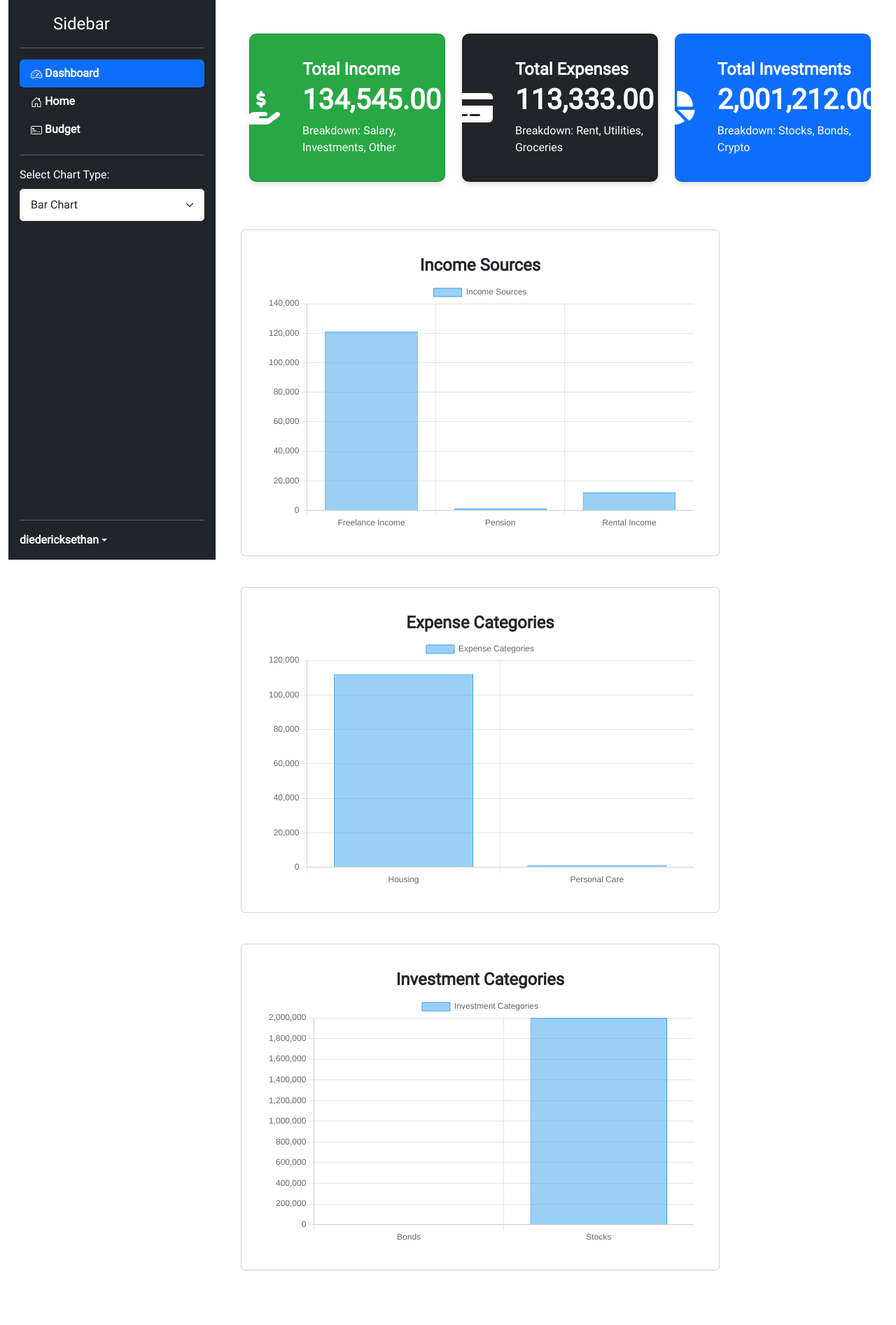
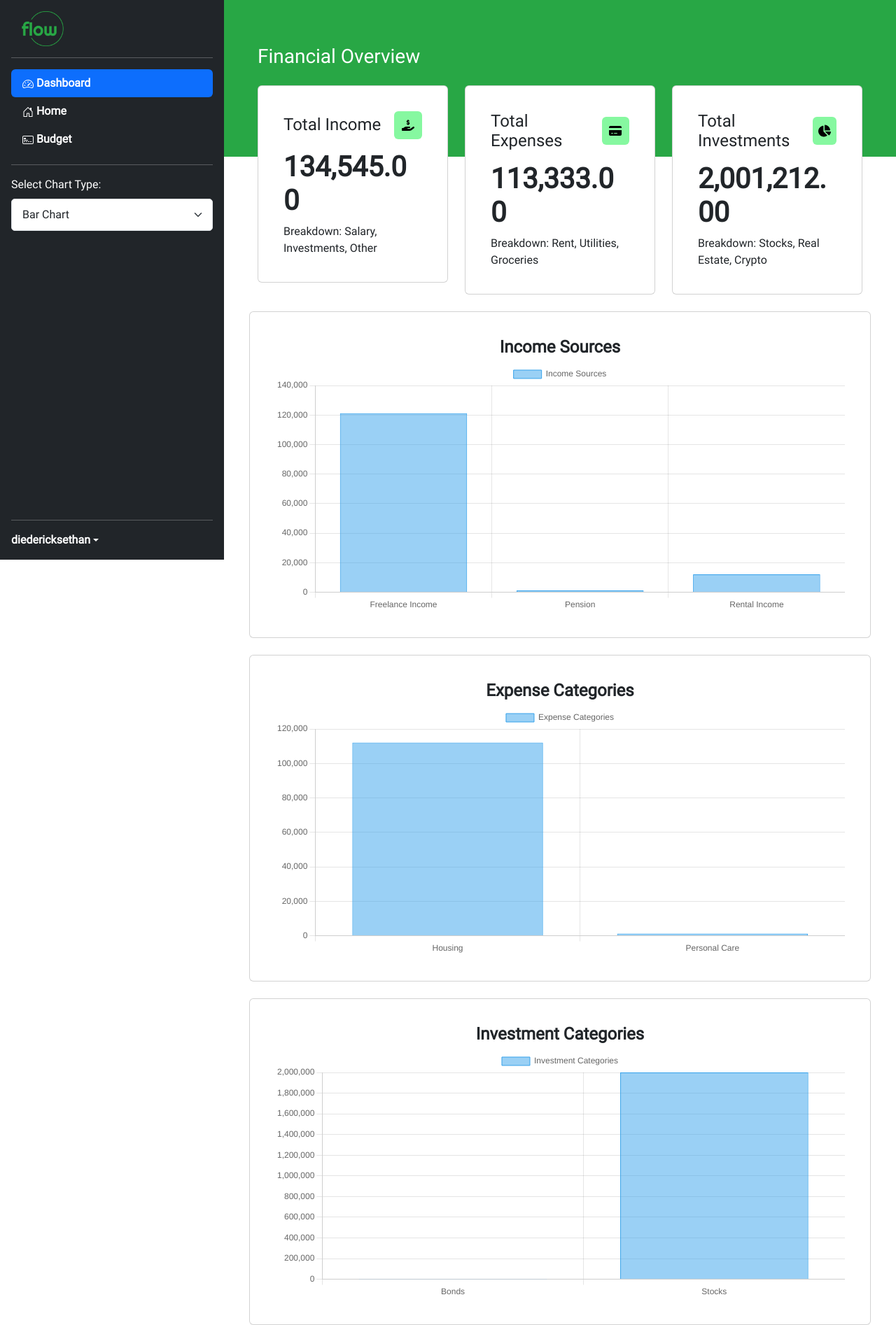
Before and after one commit to ethandiedericks/grow-v2, a Django app: page /dashboard/ in a window 1280 px wide. Shown: the whole page at 70% size. Before the commit the page ends 1816 px from the top, so only its background shows below. Run offline with Django 4.2, Linux system fonts and the light colour scheme; a user stored in the database is signed in; data comes from the database, SQL or seed files in the repository; both versions use the stored data as it was after the commit; some libraries are stand-ins or nearby versions.

Commit message:
dashboard layout changed

```diff
--- a/dashboard/static/css/dashboard.css
+++ b/dashboard/static/css/dashboard.css
@@ -1,6 +1,9 @@
 
 /* cards */
 .custom-income-color {
+    background-color: #28a745;
+}
+.bg-custom{
     background-color: #28a745;
 }
 .animated-card-content {
@@ -83,7 +86,6 @@
 
 .card {
     padding: 20px; /* Adjust this value as needed */
-    margin-bottom: 20px; /* Adjust this value as needed */
   }
 
 
@@ -110,3 +112,44 @@
     border: none;
     background-color: transparent;
   }
+
+
+.rounded-2 {
+    border-radius: var(--bs-border-radius)!important;
+}
+
+.bg-light-primary {
+    background-color: #86f8a0!important;
+}
+.text-primary {
+    color: #28a745!important;
+}
+.icon-shape {
+    display: inline-flex;
+    align-items: center;
+    justify-content: center;
+    text-align: center;
+    vertical-align: middle;
+}
+.icon-md {
+    width: 2.5rem;
+    height: 2.5rem;
+    line-height: 2.5rem;
+}
+
+.mt-n22 {
+    margin-top: -10rem !important;
+  }
+  .pt-10{
+      padding-top: 7rem;
+  }
+  .pb-21{
+      padding-bottom: 7rem;
+  }
+  .px-5{
+      padding-left: 5rem;
+      padding-right: 5rem;
+  }
+  .mt-6{
+      margin-top: 6rem;
+  }
--- a/dashboard/templates/dashboard/dashboard.html
+++ b/dashboard/templates/dashboard/dashboard.html
@@ -10,14 +10,13 @@
 <div class="container-fluid">
     <div class="row">
         <!-- Sidebar -->
-        <div class="col-md-3">
+        <div class="col-md-3 m-0 p-0 d-md-flex flex-md-column">
             <div class="position-sticky top-0">
                 <div class="sidebar p-0" >
                     <!-- Sidebar content -->
                     <div class="d-flex flex-column flex-shrink-0 p-3 text-bg-dark" style="height: 100vh;">
-                        <a href="/" class="d-flex align-items-center mb-3 mb-md-0 me-md-auto text-white text-decoration-none">
-                          <svg class="bi pe-none me-2" width="40" height="32"><use xlink:href="#bootstrap"></use></svg>
-                          <span class="fs-4">Sidebar</span>
+                        <a href="/" class="d-flex align-items-center mb-3 mb-md-0 me-md-auto text-white text-decoration-none ">
+                            <img src="{% static 'img/flow.png' %}" style="height: 50px; width: auto;" alt="Your Logo">
                         </a>
                         <hr>
                         <ul class="nav nav-pills flex-column mb-auto">
@@ -77,45 +76,86 @@
             </div>
         </div>
 
+
         <!-- Main content -->
-        <div class="col-md-9">
-            <div class="dashboard-container container mt-4">
-                <main class="container py-4">
+        <div class="col-md-9 p-0 m-0">
+
+
+                <div class="bg-custom pt-10 pb-21"></div>
+
+                <main class="mt-n22 px-5 container-fluid">
+                    <div>
+                        <div class="d-flex justify-content-between align-items-center">
+                            <div class="mb-2 mb-lg-0 ">
+                                <h3 class="mb-0  text-white">Financial Overview</h3>
+                            </div>
+                        </div>
+                    </div>
                     <div class="row">
-                        <div class="col-md-4 mb-4">
-                            <div class="card income-card custom-income-background text-white animated-card-content">
-                                <div class="card-body d-flex justify-content-center align-items-center">
-                                    <i class="fa-solid fa-hand-holding-usd fa-3x me-3"></i>
-                                    <div class="mx-3">
-                                        <h5 class="card-title mb-0">Total Income</h5>
-                                        <h3 class="card-value"><strong>{{ total_income }}</strong></h3>
-                                        <p class="card-text">Breakdown: Salary, Investments, Other</p>
+                        <div class="mt-4 col-xl-4 col-lg-6 col-md-12 col-12">
+                            <div class="card">
+                                <div class="card-body">
+                                    <div class="d-flex justify-content-between align-items-center mb-3">
+                                        <div>
+                                            <h4 class="mb-0">Total Income</h4>
+                                        </div>
+                                        <div class="icon-shape icon-md bg-light-primary text-primary rounded-2">
+                                            <svg xmlns="http://www.w3.org/2000/svg" height="18" width="18" viewBox="0 0 576 512" ><!--!Font Awesome Free 6.5.1 by @fontawesome - https://fontawesome.com License - https://fontawesome.com/license/free Copyright 2023 Fonticons, Inc-->
+                                                <path d="M312 24V34.5c6.4 1.2 12.6 2.7 18.2 4.2c12.8 3.4 20.4 16.6 17 29.4s-16.6 20.4-29.4 17c-10.9-2.9-21.1-4.9-30.2-5c-7.3-.1-14.7 1.7-19.4 4.4c-2.1 1.3-3.1 2.4-3.5 3c-.3 .5-.7 1.2-.7 2.8c0 .3 0 .5 0 .6c.2 .2 .9 1.2 3.3 2.6c5.8 3.5 14.4 6.2 27.4 10.1l.9 .3c11.1 3.3 25.9 7.8 37.9 15.3c13.7 8.6 26.1 22.9 26.4 44.9c.3 22.5-11.4 38.9-26.7 48.5c-6.7 4.1-13.9 7-21.3 8.8V232c0 13.3-10.7 24-24 24s-24-10.7-24-24V220.6c-9.5-2.3-18.2-5.3-25.6-7.8c-2.1-.7-4.1-1.4-6-2c-12.6-4.2-19.4-17.8-15.2-30.4s17.8-19.4 30.4-15.2c2.6 .9 5 1.7 7.3 2.5c13.6 4.6 23.4 7.9 33.9 8.3c8 .3 15.1-1.6 19.2-4.1c1.9-1.2 2.8-2.2 3.2-2.9c.4-.6 .9-1.8 .8-4.1l0-.2c0-1 0-2.1-4-4.6c-5.7-3.6-14.3-6.4-27.1-10.3l-1.9-.6c-10.8-3.2-25-7.5-36.4-14.4c-13.5-8.1-26.5-22-26.6-44.1c-.1-22.9 12.9-38.6 27.7-47.4c6.4-3.8 13.3-6.4 20.2-8.2V24c0-13.3 10.7-24 24-24s24 10.7 24 24zM568.2 336.3c13.1 17.8 9.3 42.8-8.5 55.9L433.1 485.5c-23.4 17.2-51.6 26.5-80.7 26.5H192 32c-17.7 0-32-14.3-32-32V416c0-17.7 14.3-32 32-32H68.8l44.9-36c22.7-18.2 50.9-28 80-28H272h16 64c17.7 0 32 14.3 32 32s-14.3 32-32 32H288 272c-8.8 0-16 7.2-16 16s7.2 16 16 16H392.6l119.7-88.2c17.8-13.1 42.8-9.3 55.9 8.5zM193.6 384l0 0-.9 0c.3 0 .6 0 .9 0z"/>
+                                            </svg>
+
+                                        </div>
+                                    </div>
+                                    <div>
+                                        <h1 class="fw-bold">{{ total_income }}</h1>
+                                        <p class="mb-0">
+                                            <span classname="text-dark me-2">Breakdown:</span>
+                                            Salary, Investments, Other
+                                        </p>
                                     </div>
                                 </div>
                             </div>
                         </div>
 
-                        <div class="col-md-4 mb-4">
-                            <div class="card expense-card bg-dark text-white animated-card-content">
-                                <div class="card-body d-flex justify-content-center align-items-center">
-                                    <i class="fa-solid fa-credit-card fa-3x me-3"></i>
-                                    <div class="mx-3">
-                                        <h5 class="card-title mb-0">Total Expenses</h5>
-                                        <h3 class="card-value"><strong>{{ total_expense }}</strong></h3>
-                                        <p class="card-text">Breakdown: Rent, Utilities, Groceries</p>
+                        <div class="mt-4 col-xl-4 col-lg-6 col-md-12 col-12">
+                            <div class="card">
+                                <div class="card-body">
+                                    <div class="d-flex justify-content-between align-items-center mb-3">
+                                        <div>
+                                            <h4 class="mb-0">Total Expenses</h4>
+                                        </div>
+                                        <div class="icon-shape icon-md bg-light-primary text-primary rounded-2">
+                                            <svg xmlns="http://www.w3.org/2000/svg" height="18" width="18" viewBox="0 0 576 512"><!--!Font Awesome Free 6.5.1 by @fontawesome - https://fontawesome.com License - https://fontawesome.com/license/free Copyright 2023 Fonticons, Inc.--><path d="M64 32C28.7 32 0 60.7 0 96v32H576V96c0-35.3-28.7-64-64-64H64zM576 224H0V416c0 35.3 28.7 64 64 64H512c35.3 0 64-28.7 64-64V224zM112 352h64c8.8 0 16 7.2 16 16s-7.2 16-16 16H112c-8.8 0-16-7.2-16-16s7.2-16 16-16zm112 16c0-8.8 7.2-16 16-16H368c8.8 0 16 7.2 16 16s-7.2 16-16 16H240c-8.8 0-16-7.2-16-16z"/></svg>
+                                        </div>
+                                    </div>
+                                    <div>
+                                        <h1 class="fw-bold">{{ total_expense }}</h1>
+                                        <p class="mb-0">
+                                            <span classname="text-dark me-2">Breakdown: </span>
+                                            Rent, Utilities, Groceries
+                                        </p>
                                     </div>
                                 </div>
                             </div>
                         </div>
 
-                        <div class="col-md-4 mb-4">
-                            <div class="card investment-card bg-primary text-white animated-card-content">
-                                <div class="card-body d-flex justify-content-center align-items-center">
-                                    <i class="fa-solid fa-chart-pie fa-3x me-3"></i>
-                                    <div class="mx-3">
-                                        <h5 class="card-title mb-0">Total Investments</h5>
-                                        <h3 class="card-value"><strong>{{ total_investment }}</strong></h3>
-                                        <p class="card-text">Breakdown: Stocks, Bonds, Crypto</p>
+                        <div class="mt-4 col-xl-4 col-lg-6 col-md-12 col-12">
+                            <div class="card">
+                                <div class="card-body">
+                                    <div class="d-flex justify-content-between align-items-center mb-3">
+                                        <div>
+                                            <h4 class="mb-0">Total Investments</h4>
+                                        </div>
+                                        <div class="icon-shape icon-md bg-light-primary text-primary rounded-2">
+                                            <svg xmlns="http://www.w3.org/2000/svg" height="18" width="18" viewBox="0 0 544 512"><!--!Font Awesome Free 6.5.1 by @fontawesome - https://fontawesome.com License - https://fontawesome.com/license/free Copyright 2023 Fonticons, Inc.--><path d="M527.8 288H290.5l158 158c6 6 16 6.5 22.2 .7 38.7-36.5 65.3-85.6 73.1-140.9 1.3-9.5-6.5-17.9-16.1-17.9zm-15.8-64.8C503.7 103.7 408.3 8.3 288.8 0 279.7-.6 272 7.1 272 16.2V240h223.8c9.1 0 16.8-7.7 16.2-16.8zM224 288V50.7c0-9.6-8.4-17.4-17.8-16.1C87 51.5-4.1 155.6 .1 280.4 4.5 408.5 114.8 513.6 243 512c50.4-.6 97-16.9 135.3-44 7.9-5.6 8.4-17.2 1.6-24.1L224 288z"/></svg>
+                                        </div>
+                                    </div>
+                                    <div>
+                                        <h1 class="fw-bold">{{ total_investment }}</h1>
+                                        <p class="mb-0">
+                                            <span classname="text-dark me-2">Breakdown:</span>
+                                            Stocks, Real Estate, Crypto
+                                        </p>
                                     </div>
                                 </div>
                             </div>
@@ -125,12 +165,8 @@
 
 
                     <div class="row mt-4">
-                        <!-- Chart selection  -->
-
-
-
                         <!-- Bar chart for individual incomes -->
-                        <div class="col-md-9" id="barChartSection">
+                        <div class="col-md-12" id="barChartSection">
                             <!-- Row for Income Sources Bar Chart -->
                             <div class="row mb-4">
                                 <div class="card col-md-12">
@@ -172,7 +208,7 @@
 
                     </div>
                     <!-- Line chart for individual categories -->
-                    <div class="col-md-9" id="lineChartSection" style="display: none;">
+                    <div class="col-md-12" id="lineChartSection" style="display: none;">
                         <!-- Row for Income Sources Line Chart -->
                         <div class="row mb-4">
                             <div class="card col-md-12">
@@ -214,7 +250,7 @@
                     </div>
 
                         <!-- Pie charts section -->
-                        <div class="col-md-9" id="pieChartsRow" style="display: none; ">
+                        <div class="col-md-12" id="pieChartsRow" style="display: none; ">
                             <div class="row">
                                 <!-- Pie chart for Income Sources -->
                                 <div class="col-md-4 mb-4">
@@ -255,7 +291,7 @@
                         </div>
 
                         <!-- Doughnut charts section -->
-                        <div class="col-md-9" id="doughnutChartsRow" style="display: none;">
+                        <div class="col-md-12" id="doughnutChartsRow" style="display: none;">
                             <div class="row">
                                 <div class="col-md-4 mb-4">
                                     <!-- Doughnut chart for Income Sources -->
@@ -299,7 +335,7 @@
                         </div>
                     </main>
             </div>
-        </div>
+
     </div>
 </div>
 <script>
```
Also changed, not shown: templates/header.html (+11 -11 lines), db.sqlite3.
